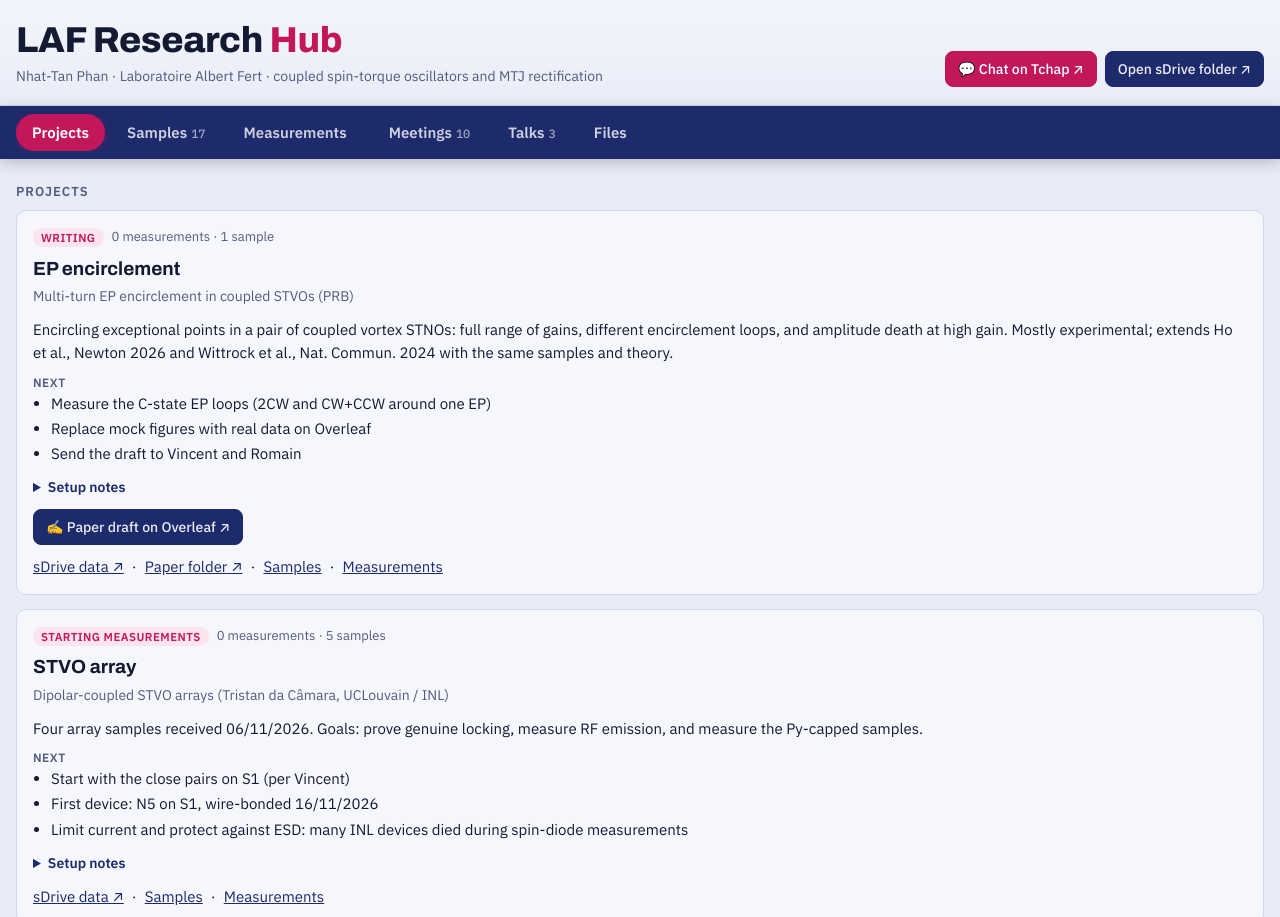
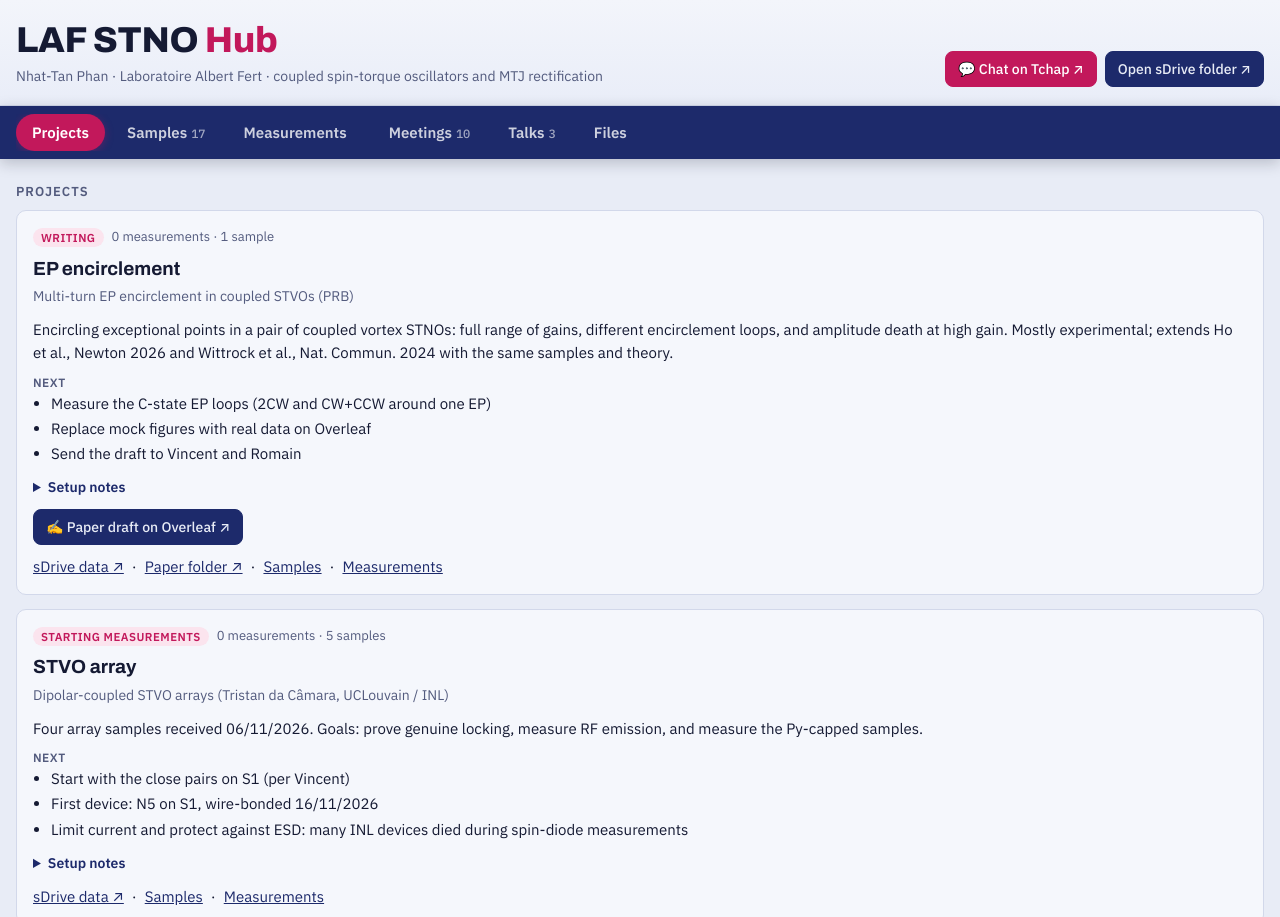
Before and after one commit to nhattanphan/laf-research-hub, a plain HTML site: page index.html in a window 1280 px wide. Shown: the top 917 px of the page. Drawn offline with Linux system fonts and the light colour scheme.

Commit message:
Rename to LAF STNO Hub
Co-Authored-By: Claude Opus 5.5 <noreply@anthropic.com>
Claude-Session: https://claude.ai/code/session_01EBqDXoJQkVeC353maRxAwH

```diff
--- a/index.html
+++ b/index.html
@@ -1,7 +1,7 @@
 <!doctype html>
 <html lang="en"><head><meta charset="utf-8"><meta name="viewport" content="width=device-width,initial-scale=1,viewport-fit=cover">
 <meta name="color-scheme" content="light">
-<title>LAF Research Hub</title>
+<title>LAF STNO Hub</title>
 <meta name="robots" content="noindex,nofollow">
 <link rel="preconnect" href="https://fonts.googleapis.com">
 <link rel="stylesheet" href="https://fonts.googleapis.com/css2?family=IBM+Plex+Sans:wght@400;500;600&family=IBM+Plex+Mono:wght@400;500&family=Archivo:wght@600;700;800&display=swap">
@@ -110,7 +110,7 @@ form.add label{display:grid;gap:4px;font:600 12px var(--body);color:var(--muted)
   <div class="wrap">
     <div class="top">
       <div>
-        <h1>LAF Research <span>Hub</span></h1>
+        <h1>LAF STNO <span>Hub</span></h1>
         <div class="who">Nhat-Tan Phan · Laboratoire Albert Fert · coupled spin-torque oscillators and MTJ rectification</div>
       </div>
       <div class="hbtns"><a class="btn chatbtn" id="chatLink" href="https://www.tchap.gouv.fr/" target="_blank" rel="noopener">💬 Chat on Tchap ↗</a><a class="btn primary" id="driveRoot" href="#" target="_blank" rel="noopener">Open sDrive folder ↗</a></div>
```
Also changed, not shown: 1 other file.
